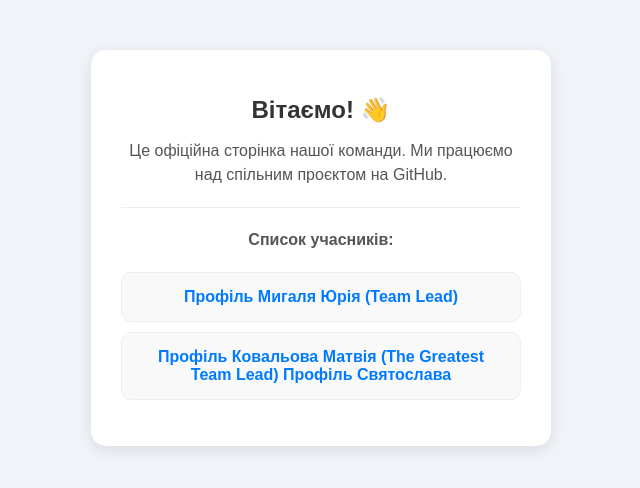
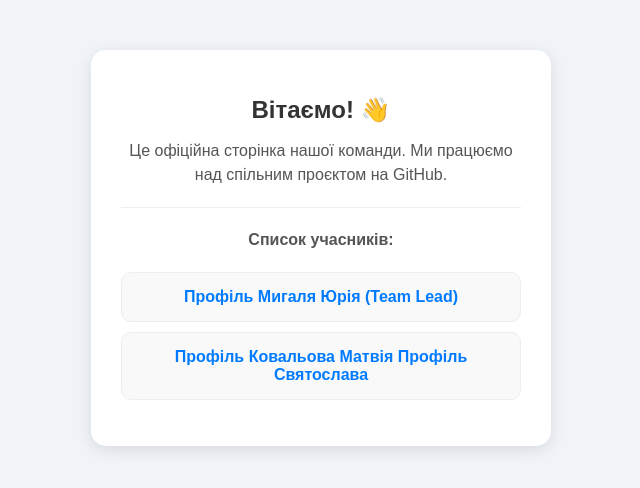
Before and after one commit to uramigal8-a11y/Team, a plain HTML site: page index.html in a window 1280 px wide. Shown: the whole page, without its empty margins (319-959 px from the left). Drawn offline with Linux system fonts and the light colour scheme.

Commit message:
Нічого важливого

```diff
--- a/index.html
+++ b/index.html
@@ -20,7 +20,7 @@
                 <a href="Myhal_Yurii/Myhal.html">Профіль Мигаля Юрія (Team Lead)</a>
             </li>
             <li>
-                <a href="Matvii_Kovalov/Kovalov.html">Профіль Ковальова Матвія (The Greatest Team Lead)</a>
+                <a href="Matvii_Kovalov/Kovalov.html">Профіль Ковальова Матвія</a>
                 <a href="Sviatoslav_Lylo/Sviatoslav.html">Профіль Святослава</a>
             </li>
         </ul>
```
